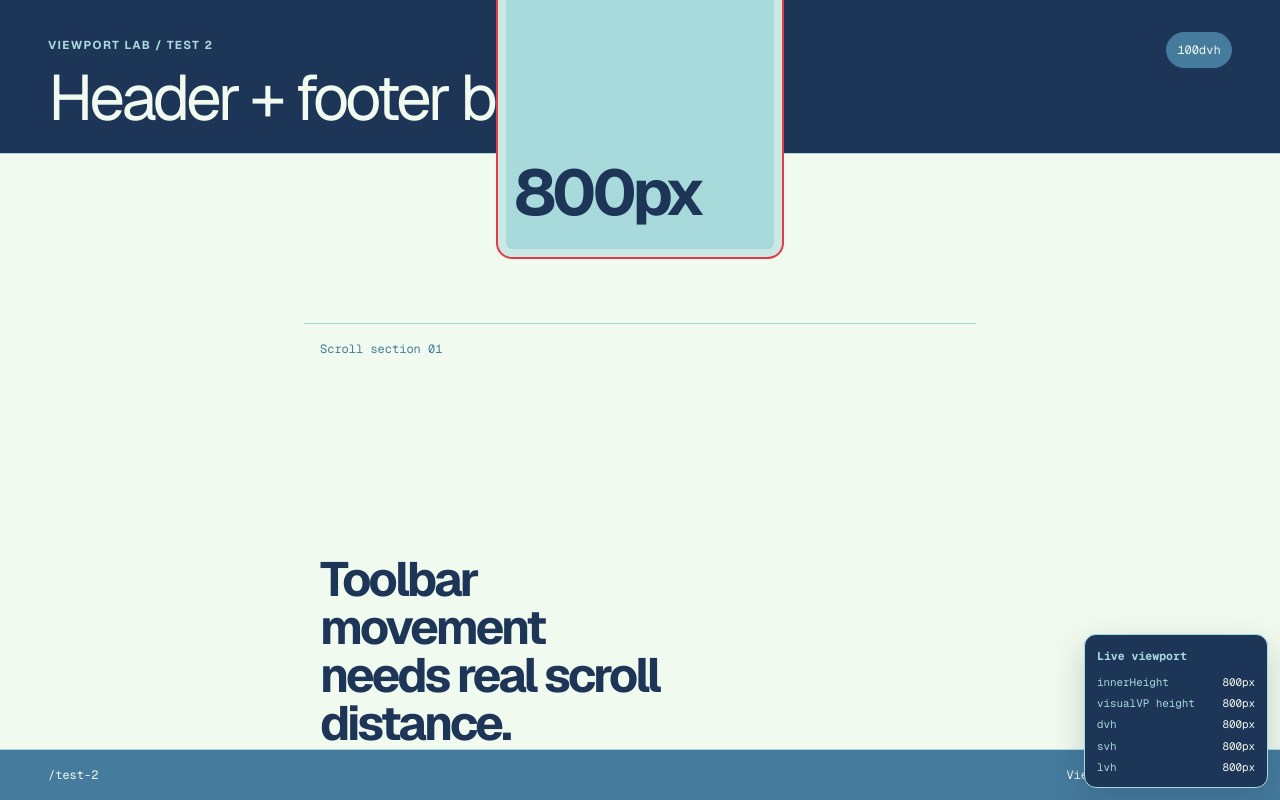
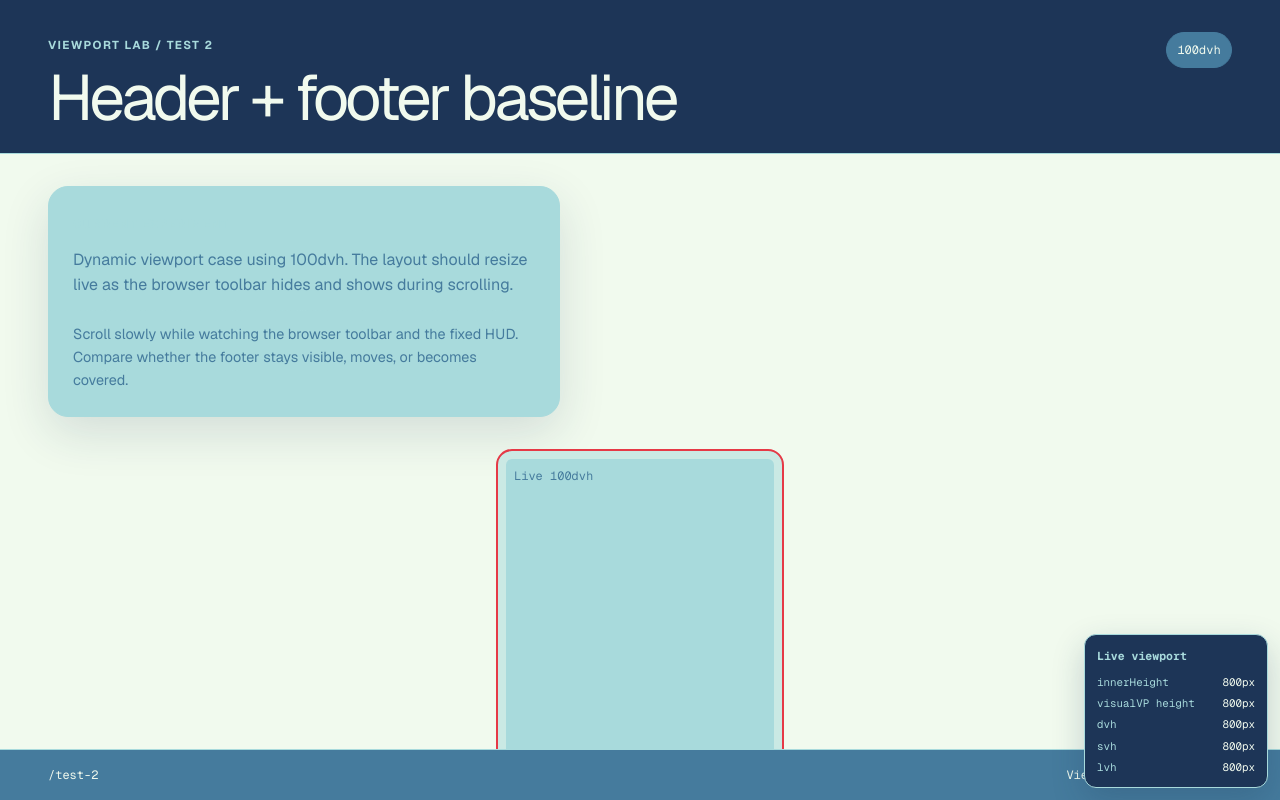
Before and after one commit to serdarahmanov/layout-test, a Next.js app: page /test-2 in a window 1280 px wide. Built offline with nearby package versions, Linux system fonts and the light colour scheme.

Commit message:
fix: prevent viewport test content from clipping at the top

```diff
--- a/app/viewport-test-shell.module.css
+++ b/app/viewport-test-shell.module.css
@@ -63,6 +63,10 @@
   flex-direction: column;
   justify-content: center;
   padding: 2rem 1.25rem;
+}
+
+.mainScrollable {
+  justify-content: flex-start;
 }
 
 .card {
--- a/app/viewport-test-shell.tsx
+++ b/app/viewport-test-shell.tsx
@@ -31,7 +31,7 @@ export default function ViewportTestShell({
         </span>
       </header>
 
-      <main className={styles.main}>
+      <main className={`${styles.main} ${hasLiveIndicator ? styles.mainScrollable : ""}`}>
         <div className={styles.card}>
           <span className={styles.cardLabel}>Current experiment</span>
           <p>{description}</p>
```
